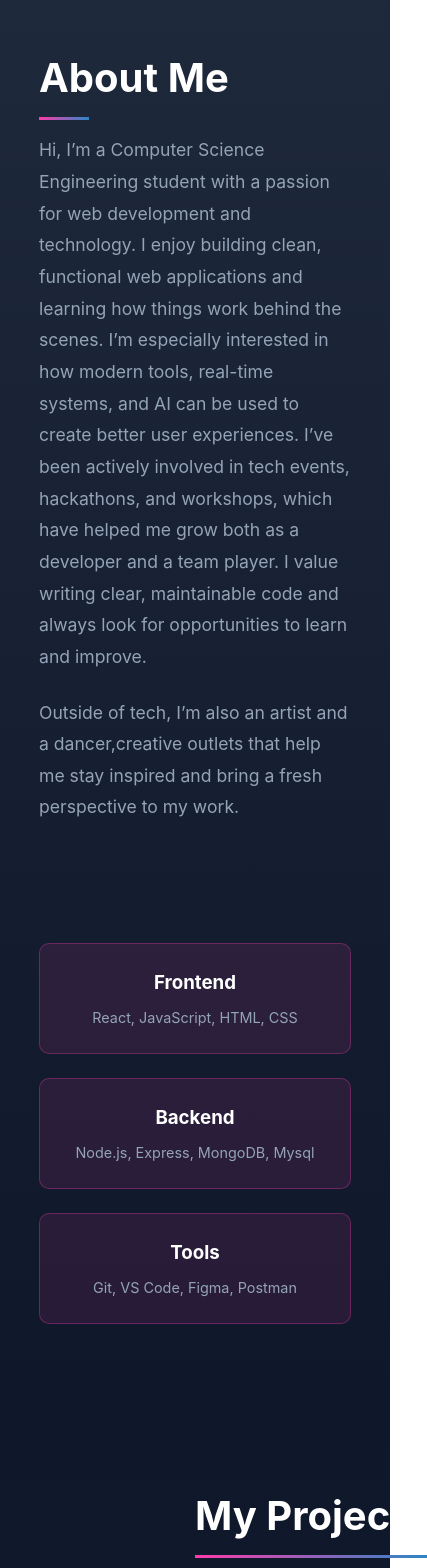
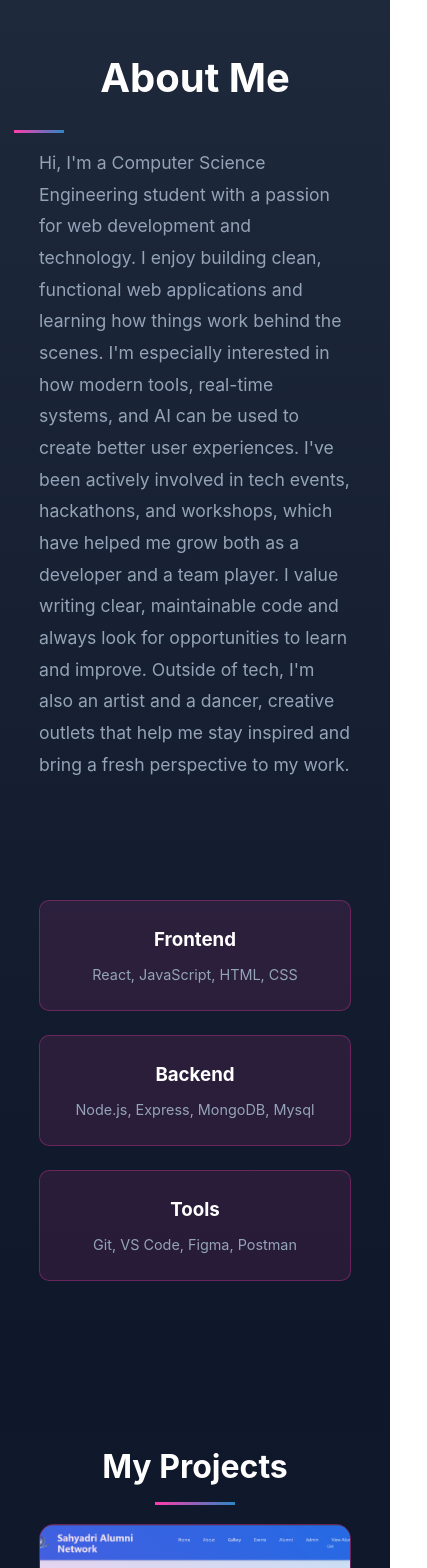
Before and after one commit to ShishirSaja/portfolio, a React (Create React App) app: page / in a window 390 px wide. Shown: the part 960-2528 px from the top of the page, 427 px wide, since content can reach past the window. Built offline with nearby package versions, Linux system fonts and the light colour scheme.

Commit message:
Improve section titles responsiveness and styling across all components

```diff
--- a/src/components/About.js
+++ b/src/components/About.js
@@ -81,37 +81,71 @@ const SkillCard = styled(motion.div)`
   }
 `;
 
+const SectionTitle = styled(motion.h2)`
+  font-size: 2.5rem;
+  margin-bottom: 2rem;
+  color: #ffffff;
+  text-align: center;
+  position: relative;
+  padding-bottom: 1rem;
+  width: 100%;
+
+  &::after {
+    content: "";
+    position: absolute;
+    bottom: 0;
+    left: 50%;
+    transform: translateX(-50%);
+    width: 100px;
+    height: 4px;
+    background: linear-gradient(to right, #ff3cac, #2b86c5);
+  }
+
+  @media (max-width: 768px) {
+    font-size: 2.2rem;
+    margin-bottom: 1.5rem;
+  }
+
+  @media (max-width: 480px) {
+    font-size: 2rem;
+    margin-bottom: 1.2rem;
+    padding-bottom: 0.8rem;
+
+    &::after {
+      width: 80px;
+      height: 3px;
+    }
+  }
+`;
+
 const About = () => {
   return (
     <AboutSection id="about">
       <AboutContent>
         <AboutText>
-          <motion.h2
+          <SectionTitle
             initial={{ opacity: 0, x: -20 }}
             whileInView={{ opacity: 1, x: 0 }}
             transition={{ duration: 0.5 }}
           >
             About Me
-          </motion.h2>
+          </SectionTitle>
           <motion.p
             initial={{ opacity: 0, y: 20 }}
             whileInView={{ opacity: 1, y: 0 }}
             transition={{ duration: 0.5, delay: 0.2 }}
           >
-           Hi, I’m a Computer Science Engineering student with a passion for web development and technology. I enjoy building clean, functional web applications and learning how things work behind the scenes. I’m especially interested in how modern tools, real-time systems, and AI can be used to create better user experiences.
-
-I’ve been actively involved in tech events, hackathons, and workshops, which have helped me grow both as a developer and a team player. I value writing clear, maintainable code and always look for opportunities to learn and improve.
-
-
-
-
-          </motion.p>
-          <motion.p
-            initial={{ opacity: 0, y: 20 }}
-            whileInView={{ opacity: 1, y: 0 }}
-            transition={{ duration: 0.5, delay: 0.3 }}
-          >
-            Outside of tech, I’m also an artist and a dancer,creative outlets that help me stay inspired and bring a fresh perspective to my work.
+            Hi, I'm a Computer Science Engineering student with a passion for
+            web development and technology. I enjoy building clean, functional
+            web applications and learning how things work behind the scenes. I'm
+            especially interested in how modern tools, real-time systems, and AI
+            can be used to create better user experiences. I've been actively
+            involved in tech events, hackathons, and workshops, which have
+            helped me grow both as a developer and a team player. I value
+            writing clear, maintainable code and always look for opportunities
+            to learn and improve. Outside of tech, I'm also an artist and a
+            dancer, creative outlets that help me stay inspired and bring a
+            fresh perspective to my work.
           </motion.p>
         </AboutText>
         <SkillsGrid>
--- a/src/components/Projects.js
+++ b/src/components/Projects.js
@@ -11,22 +11,38 @@ const ProjectsSection = styled.section`
 
 const SectionTitle = styled(motion.h2)`
   font-size: 2.5rem;
+  margin-bottom: 2rem;
+  color: #ffffff;
   text-align: center;
-  margin-bottom: 3rem;
-  color: #ffffff;
   position: relative;
-  display: inline-block;
-  left: 50%;
-  transform: translateX(-50%);
+  padding-bottom: 1rem;
+  width: 100%;
 
   &::after {
     content: "";
     position: absolute;
-    bottom: -10px;
-    left: 0;
-    width: 100%;
-    height: 3px;
+    bottom: 0;
+    left: 50%;
+    transform: translateX(-50%);
+    width: 100px;
+    height: 4px;
     background: linear-gradient(to right, #ff3cac, #2b86c5);
+  }
+
+  @media (max-width: 768px) {
+    font-size: 2.2rem;
+    margin-bottom: 1.5rem;
+  }
+
+  @media (max-width: 480px) {
+    font-size: 2rem;
+    margin-bottom: 1.2rem;
+    padding-bottom: 0.8rem;
+
+    &::after {
+      width: 80px;
+      height: 3px;
+    }
   }
 `;
 
@@ -162,7 +178,7 @@ const Projects = () => {
   return (
     <ProjectsSection id="projects">
       <SectionTitle
-        initial={{ opacity: 0, y: -20 }}
+        initial={{ opacity: 0, y: 20 }}
         whileInView={{ opacity: 1, y: 0 }}
         transition={{ duration: 0.5 }}
       >
--- a/src/components/Skills.js
+++ b/src/components/Skills.js
@@ -25,22 +25,38 @@ const SkillsContent = styled.div`
 
 const SectionTitle = styled(motion.h2)`
   font-size: 2.5rem;
+  margin-bottom: 2rem;
+  color: #ffffff;
   text-align: center;
-  margin-bottom: 3rem;
-  color: #ffffff;
   position: relative;
-  display: inline-block;
-  left: 50%;
-  transform: translateX(-50%);
+  padding-bottom: 1rem;
+  width: 100%;
 
   &::after {
     content: "";
     position: absolute;
-    bottom: -10px;
-    left: 0;
-    width: 100%;
-    height: 3px;
+    bottom: 0;
+    left: 50%;
+    transform: translateX(-50%);
+    width: 100px;
+    height: 4px;
     background: linear-gradient(to right, #ff3cac, #2b86c5);
+  }
+
+  @media (max-width: 768px) {
+    font-size: 2.2rem;
+    margin-bottom: 1.5rem;
+  }
+
+  @media (max-width: 480px) {
+    font-size: 2rem;
+    margin-bottom: 1.2rem;
+    padding-bottom: 0.8rem;
+
+    &::after {
+      width: 80px;
+      height: 3px;
+    }
   }
 `;
 
@@ -114,20 +130,14 @@ const Skills = () => {
       "RESTful APIs",
       "Mysql",
     ],
-    "Tools & Technologies": [
-      "Git",
-      "VS Code",
-      "Figma",
-      "Postman",
-      "Github",
-    ]
+    "Tools & Technologies": ["Git", "VS Code", "Figma", "Postman", "Github"],
   };
 
   return (
     <SkillsSection id="skills">
       <SkillsContent>
         <SectionTitle
-          initial={{ opacity: 0, y: -20 }}
+          initial={{ opacity: 0, y: 20 }}
           whileInView={{ opacity: 1, y: 0 }}
           transition={{ duration: 0.5 }}
         >
```
